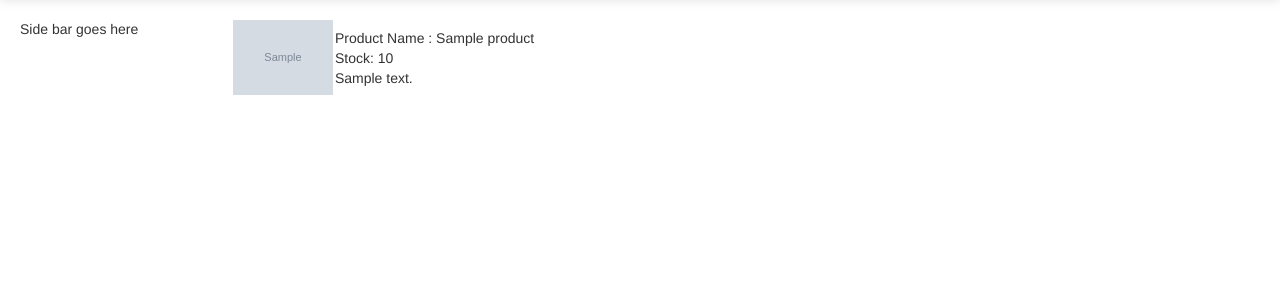
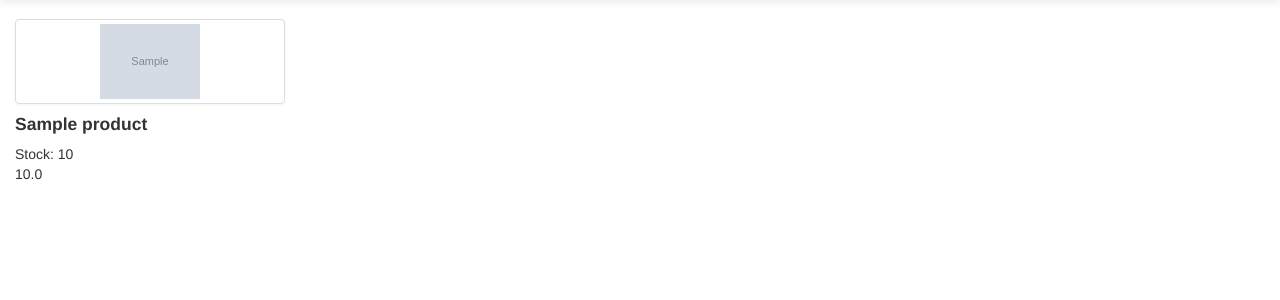
Before and after one commit to pace-noge/online_shop, a Flask app: page /Product in a window 1280 px wide. Shown: the part 41-341 px from the top of the page. Run offline with Flask 2, Linux system fonts and the light colour scheme; tables that the repository leaves empty hold one stand-in row (values such as "Sample post"); grey boxes marked "Sample" are stand-in pictures; parts of the project's set-up code (start-up, migrations or seed data) failed here and were passed over; some libraries are stand-ins or nearby versions.

Commit message:
update kategori.html and base html

```diff
--- a/app/templates/base.html
+++ b/app/templates/base.html
@@ -44,7 +44,38 @@
       margin-left: 10px;
       margin-right: 10px;
     }
+    .listing {
+      height: 1260px;
+      width: 930px;
+    }
 
+    .gambar {
+      border : 5px solid #000000;
+      height: 150px;
+    }
+
+
+  .thumbnails > li {
+    float: left;
+    margin-bottom: 20px;
+    margin-left: 20px;
+}
+
+.thumbnail {
+    border: 1px solid #DDDDDD;
+    border-radius: 4px 4px 4px 4px;
+    box-shadow: 0 1px 3px rgba(0, 0, 0, 0.055);
+    display: block;
+    line-height: 20px;
+    padding: 4px;
+    transition: all 0.2s ease-in-out 0s;
+}
+.thumbnail > img {
+    display: block;
+    margin-left: auto;
+    margin-right: auto;
+    max-width: 100%;
+}
     </style>
 
   </head>
@@ -70,20 +101,12 @@
           </div>
         </div>
         <!-- end of NAvigation -->
-    <div class="container-fluid">
+    <div class="container">
+      <div class="row">
 
-    <div class="row-fluid">
-    <div class="span2">
-    <!--Sidebar content-->
+      {% block content %}{% endblock %}
 
-     Side bar goes here
-      <!-- end sidebar -->
-    </div>
-    <div class="span10">
-    <!--Body content-->
-    {% block content %}{% endblock %}
-    </div>
-    </div>
+      </div>
     </div>
    <script src="/static/js/jquery.js" type="text/javascript" charset="utf-8"></script>
    <script src="/static/js/jquery-ui.js" type="text/javascript"></script>
--- a/app/templates/kategori.html
+++ b/app/templates/kategori.html
@@ -2,15 +2,16 @@
 
 {% block title %} {{ title }} {% endblock %}
 {% block content %}
-
+    <ul class="thumbnails">
     {% for product in products %}
-        <table>
-            <tbody>
-                <tr><td><img src="static/uploads/{{ product.prod_image_main }}" width="100px" height="200px"/></td>
-                <td>Product Name : {{ product.prod_name }} <br />Stock: {{ product.prod_stock }} <br />{{ product.prod_desc }} <br /></td></tr>
-            </tbody>
-        </table>
-        <p></p>
+            <li class="span3">
+            <a class="thumbnail" href="/kategory/{{ product.prod_id }}" >
+                <img alt="" src="static/uploads/{{ product.prod_image_main }}" width="100px" height="200px"/>
+            </a>
+            <h4>{{ product.prod_name }} </h4>
+          <p> Stock: {{ product.prod_stock }} <br />
+              {{ product.prod_price }} </p>
+        </li>
     {% endfor %}
-
+</ul>
 {% endblock %}
```
Also changed, not shown: app/templates/mainpage.html (added, +125 -0 lines).
